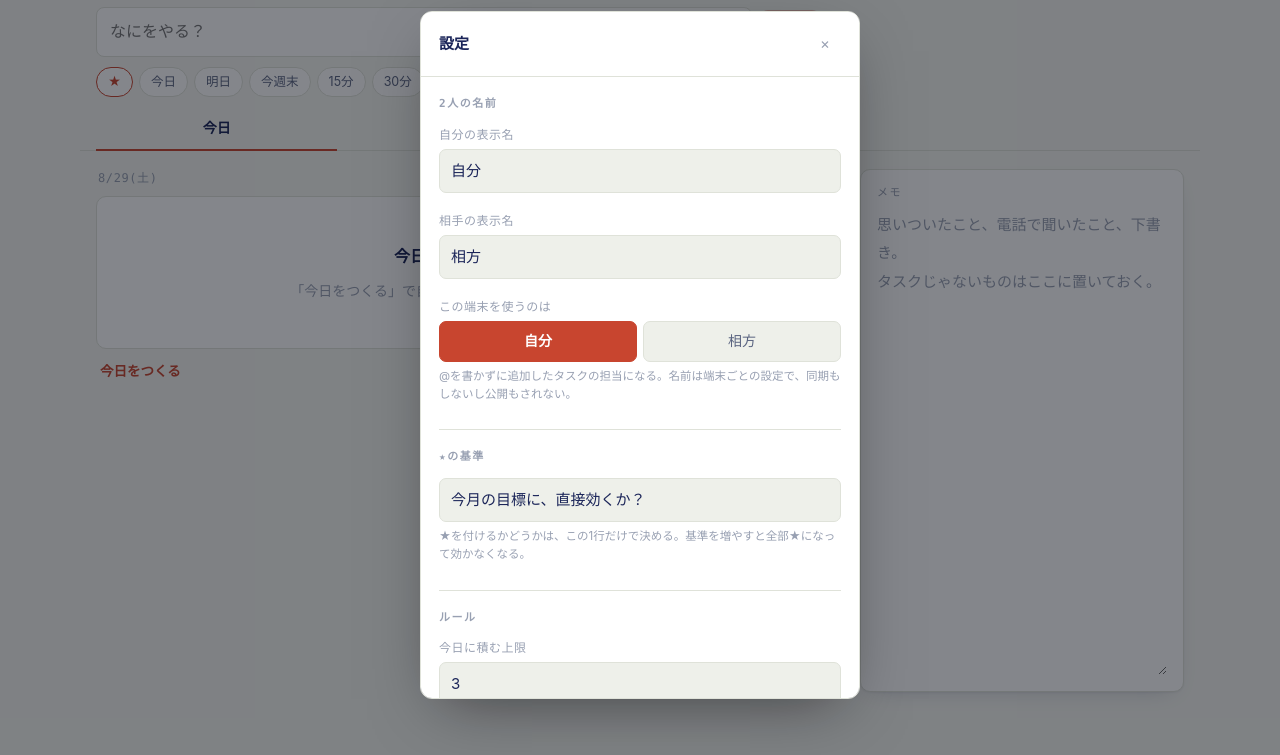
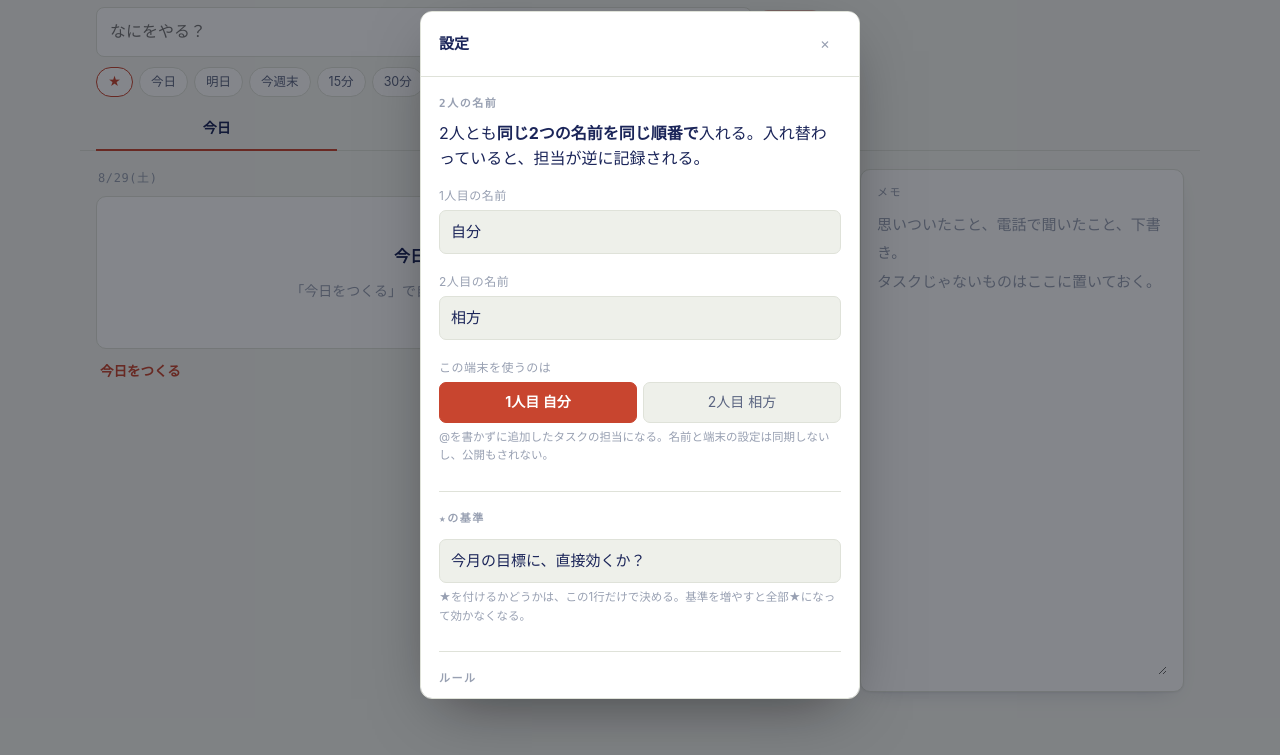
Before and after one commit to ki325ko/liens-task, a plain HTML site: page index.html in a window 1280 px wide. Both pictures are taken after a click on the button "設定". Shown: the part 45-800 px from the top of the page. Drawn offline with Linux system fonts and the light colour scheme.

Commit message:
fix: 2人で使うと担当が逆に記録されるのを修正
担当の設定が「自分／相手」という各端末から見た呼び方だったため、
2人目が設定すると同じタスクの担当が端末ごとに別人を指していた。

- 「1人目／2人目」の固定スロットに変更。2人とも同じ2つの名前を
  同じ順番で入れ、自分がどちらかだけを選ぶ形にした
- 設定画面に「入れ替わっていると担当が逆に記録される」と明記
- @自分 は端末の持ち主を指すように修正（'me' 固定だった）
- 入力補助の @チップは、その端末から見た相手を出すようにした
- 名前を変えたらチップも作り直す
- 担当スロットを切り替える前に入力中の名前を保存する
- テスト96件パス（担当スロットの検証3件を追加）

```diff
--- a/index.html
+++ b/index.html
@@ -372,7 +372,9 @@ const TOMB_DAYS = 30;
 // このリポジトリは公開なので、実名も顧客名もソースに書かない。
 // 表示名は各自が設定で入れる（端末ごとに保存され、同期もしない）。
 const WHOS = ['me', 'mate'];
-function whoName(k){ return (S.names && S.names[k]) || (k === 'me' ? '自分' : '相方'); }
+function whoName(k){ return (S.names && S.names[k]) || (k === 'me' ? '1人目' : '2人目'); }
+// この端末の持ち主から見た「もう1人」
+function otherWho(){ return S.me === 'me' ? 'mate' : 'me'; }
 
 let D = { tasks:[], projects:[], deleted:{} };
 let S = {
@@ -515,8 +517,8 @@ function parseInput(raw){
     if(w.startsWith('#') && w.length > 1){ t.project = w.slice(1); continue; }
     if(w.startsWith('@') && w.length > 1){
       const n = w.slice(1);
-      const hit = WHOS.find(k => k === n || whoName(k) === n
-        || (k === 'me' && /^(自分|me)$/.test(n)));
+      if(/^(自分|me)$/.test(n)){ t.who = S.me; continue; }
+      const hit = WHOS.find(k => k === n || whoName(k) === n);
       if(hit){ t.who = hit; continue; }
       rest.push(w); continue;
     }
@@ -1075,6 +1077,7 @@ function renderAll(){
 }
 
 function render(){
+  renderChips();
   document.getElementById('main').innerHTML =
     tab === 'today' ? renderToday() : tab === 'proj' ? renderProjects() : renderAll();
   // 今週動いた日数
@@ -1093,6 +1096,18 @@ function render(){
   sb.hidden = !S.token;
   sb.classList.toggle('on', !!S.token);
   sb.title = '今すぐ読み込む' + (S.name ? '｜'+S.name : '');
+}
+
+// 入力補助のチップ。相手の名前を使うので、設定が変わったら作り直す
+function renderChips(){
+  const other = '@' + whoName(otherWho());
+  const CHIPS = [
+    ['★','*'], ['今日','!今日'], ['明日','!明日'], ['今週末','!週末'],
+    ['15分','15分'], ['30分','30分'], ['1h','1h'], ['#','#'], [other, other]
+  ];
+  document.getElementById('chips').innerHTML = CHIPS
+    .map(c => '<button class="chip'+(c[1]==='*'?' star':'')+'" data-ins="'+esc(c[1])+'">'
+      + esc(c[0]) + '</button>').join('');
 }
 
 function toast(msg){
@@ -1141,11 +1156,14 @@ function openTidy(){
 function openSettings(){
   const html = '<div class="pad">'
     + '<div class="sect">2人の名前</div>'
-    + '<div class="fld"><label>自分の表示名</label><input id="sN1" value="'+esc(whoName('me'))+'"></div>'
-    + '<div class="fld"><label>相手の表示名</label><input id="sN2" value="'+esc(whoName('mate'))+'"></div>'
+    + '<div class="note" style="margin:-4px 0 14px">2人とも<b>同じ2つの名前を同じ順番で</b>入れる。'
+    + '入れ替わっていると、担当が逆に記録される。</div>'
+    + '<div class="fld"><label>1人目の名前</label><input id="sN1" value="'+esc(whoName('me'))+'"></div>'
+    + '<div class="fld"><label>2人目の名前</label><input id="sN2" value="'+esc(whoName('mate'))+'"></div>'
     + '<div class="fld"><label>この端末を使うのは</label><div class="seg">'
-    + WHOS.map(k => '<button data-me="'+k+'" class="'+(S.me===k?'on':'')+'">'+esc(whoName(k))+'</button>').join('')
-    + '</div><div class="note">@を書かずに追加したタスクの担当になる。名前は端末ごとの設定で、同期もしないし公開もされない。</div></div>'
+    + WHOS.map((k,i) => '<button data-me="'+k+'" class="'+(S.me===k?'on':'')+'">'
+        + (i+1) + '人目 ' + esc(whoName(k)) + '</button>').join('')
+    + '</div><div class="note">@を書かずに追加したタスクの担当になる。名前と端末の設定は同期しないし、公開もされない。</div></div>'
 
     + '<div class="sect">★の基準</div>'
     + '<div class="fld"><input id="sCrit" value="'+esc(S.starCriteria)+'">'
@@ -1182,7 +1200,7 @@ function openSettings(){
   const m = document.getElementById('modal');
   m.onclick = async e => {
     const me = e.target.closest('[data-me]');
-    if(me){ S.me = me.dataset.me; saveSet(); openSettings(); render(); return; }
+    if(me){ readFields(); S.me = me.dataset.me; saveSet(); openSettings(); render(); return; }
     const b = e.target.closest('[data-s]'); if(!b) return;
     const act = b.dataset.s;
     if(act === 'pull'){ readFields(); await pull(true); openSettings(); }
@@ -1401,13 +1419,6 @@ function bind(){
   addBtn.addEventListener('click', submit);
 
   // 入力補助チップ
-  const CHIPS = [
-    ['★','*'], ['今日','!今日'], ['明日','!明日'], ['今週末','!週末'],
-    ['15分','15分'], ['30分','30分'], ['1h','1h'], ['#','#'],
-    ['@'+whoName('mate'), '@'+whoName('mate')]
-  ];
-  document.getElementById('chips').innerHTML =
-    CHIPS.map(c => '<button class="chip'+(c[1]==='*'?' star':'')+'" data-ins="'+c[1]+'">'+c[0]+'</button>').join('');
   document.getElementById('chips').addEventListener('click', e => {
     const b = e.target.closest('[data-ins]'); if(!b) return;
     const v = entry.value.replace(/\s+$/,'');
```
Also changed, not shown: test.mjs (+7 -0 lines).
